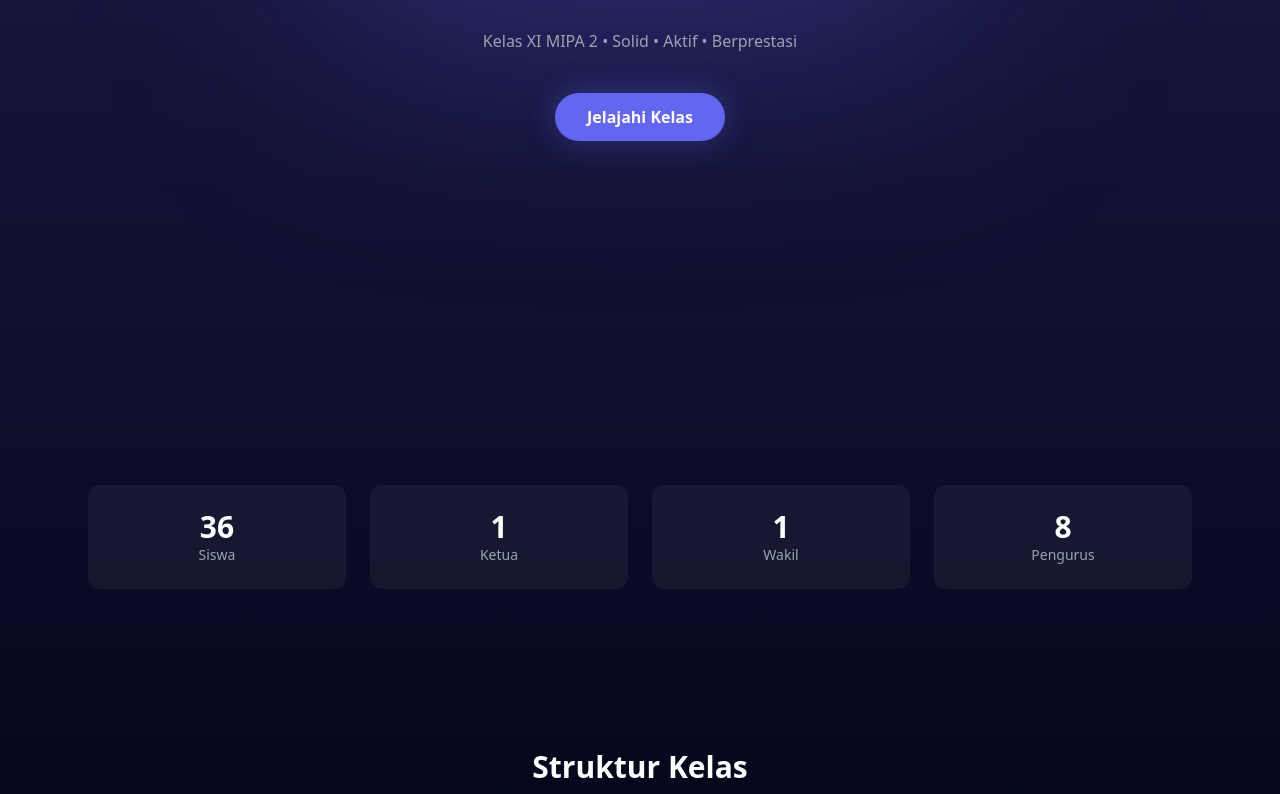
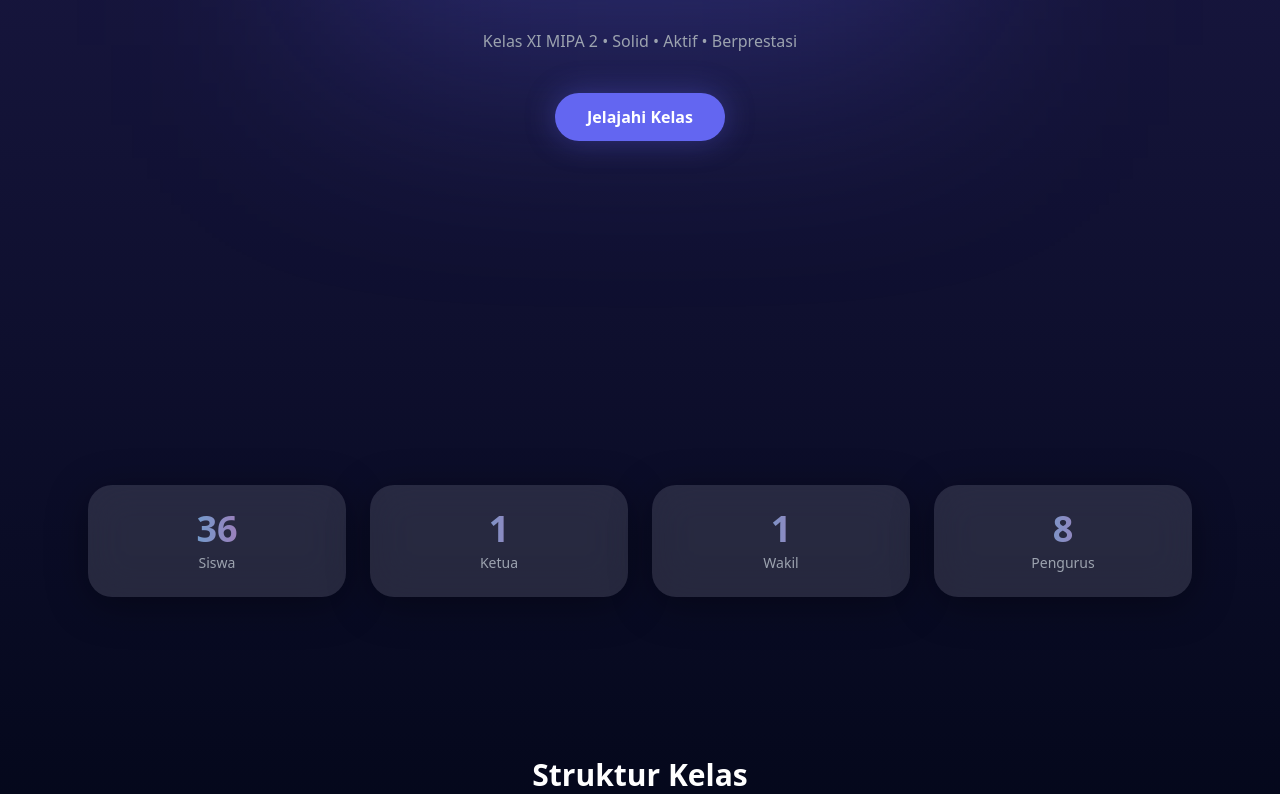
Before and after one commit to ViraaShop001/uji-kelas, a React (Vite) app: page / in a window 1280 px wide. Shown: the part 395-1189 px from the top of the page. Built offline with nearby package versions, Linux system fonts and the light colour scheme.

Commit message:
Enhance StatCounter styling and layout

```diff
--- a/src/components/StatCounter.jsx
+++ b/src/components/StatCounter.jsx
@@ -5,12 +5,28 @@ export default function StatCounter() {
     <section className="py-20">
       <div className="max-w-6xl mx-auto grid grid-cols-2 md:grid-cols-4 gap-6 px-6">
         {stats.map((item, i) => (
-          <div key={i} className="bg-white/5 p-6 rounded-xl text-center">
-            <h3 className="text-3xl font-bold">{item.value}</h3>
-            <p className="text-gray-400 text-sm">{item.label}</p>
+          <div
+            key={i}
+            className="
+              glass p-6 rounded-2xl text-center
+              shadow-glass
+              hover:shadow-glow transition
+            "
+          >
+            <h3 className="
+              text-4xl font-extrabold
+              bg-gradient-to-r from-astro-cyan to-astro-pink
+              bg-clip-text text-transparent
+            ">
+              {item.value}
+            </h3>
+
+            <p className="text-gray-400 text-sm mt-1">
+              {item.label}
+            </p>
           </div>
         ))}
       </div>
     </section>
   )
-      }
+}
```
